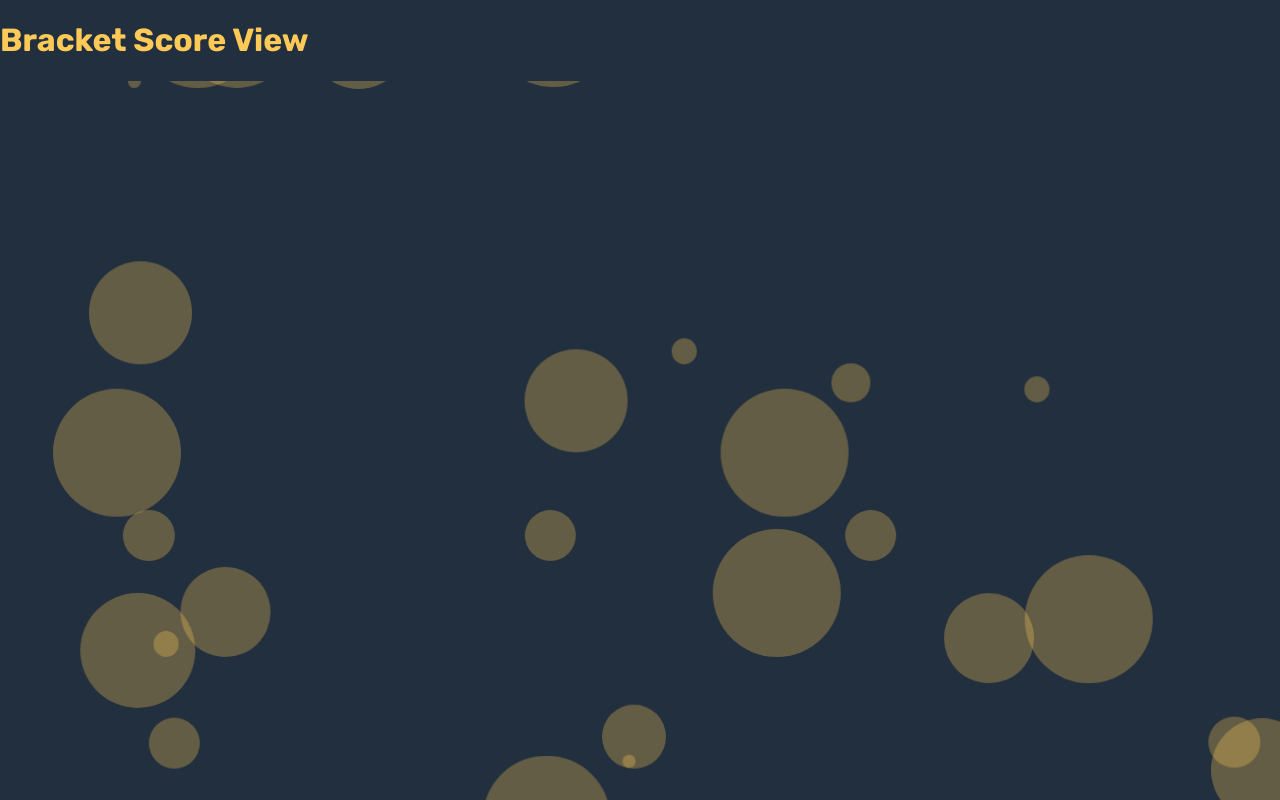
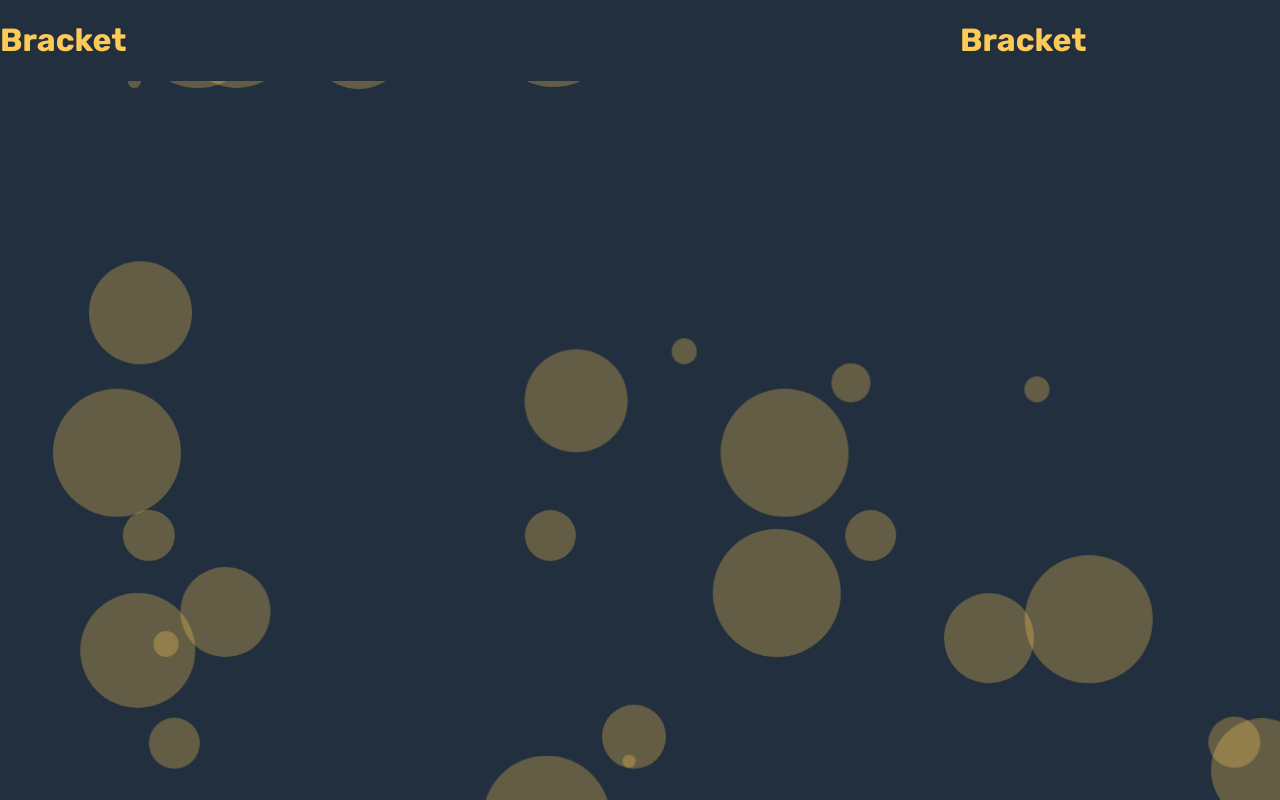
Before and after one commit to grzesiekS/tournament_bracket, a React (Create React App) app: page / in a window 1280 px wide. Built offline with nearby package versions, Linux system fonts and the light colour scheme.

Commit message:
Implement styles and Bracket component in BracketScoreView

```diff
--- a/src/components/views/BracketScoreView/BracketScoreView.tsx
+++ b/src/components/views/BracketScoreView/BracketScoreView.tsx
@@ -1,5 +1,16 @@
 import React from 'react';
 
+import { Bracket } from '../../features/Bracket/Bracket';
+
+import styles from './BracketScoreView.module.scss';
+
 export const BracketScoreView: React.FC = () => (
-  <h1>Bracket Score View</h1>
+  <div className={styles.container}>
+    <div className={styles['col--xl']}>
+      <Bracket />
+    </div>
+    <div className={styles['col--s']}>
+      <Bracket />
+    </div>
+  </div>
 );
```
